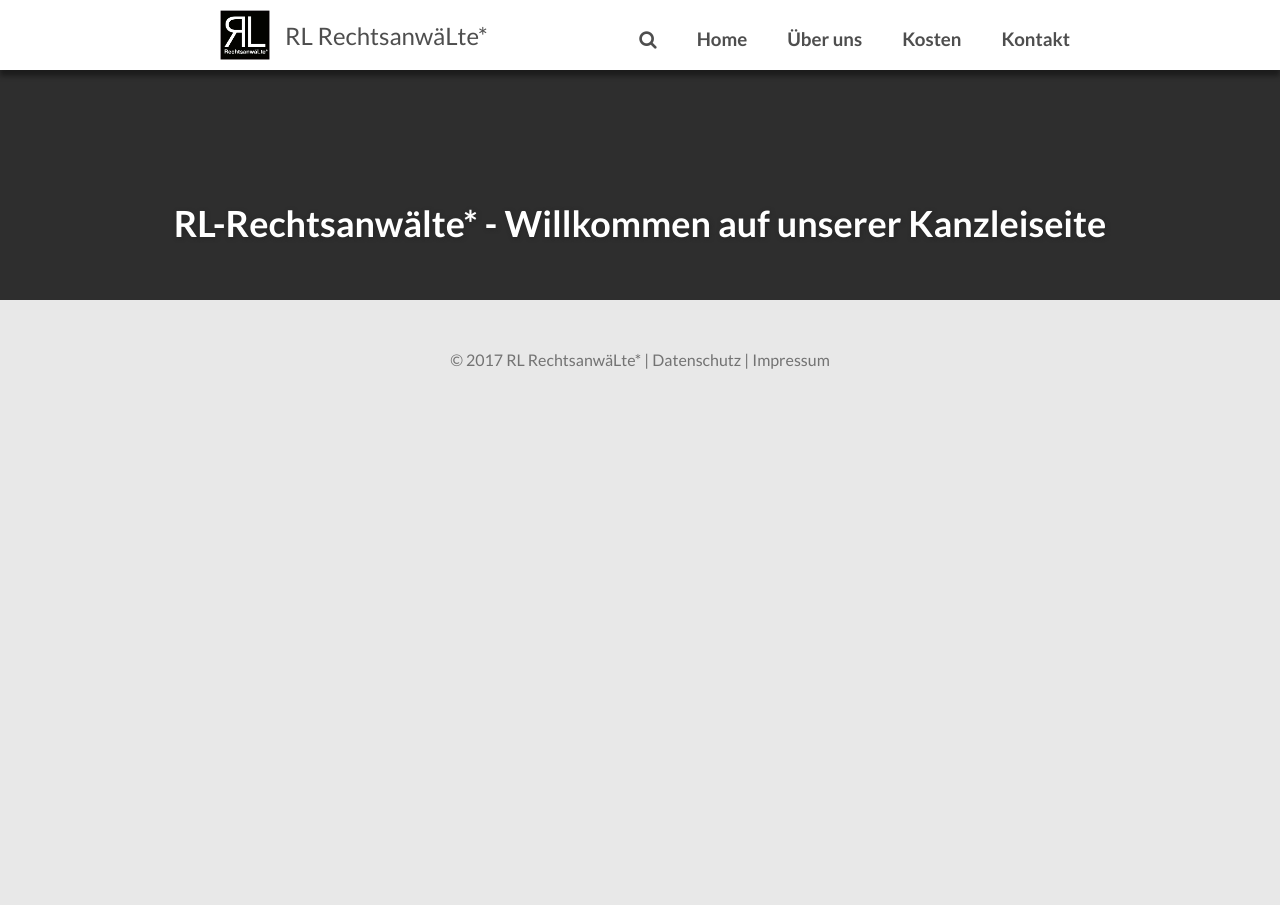
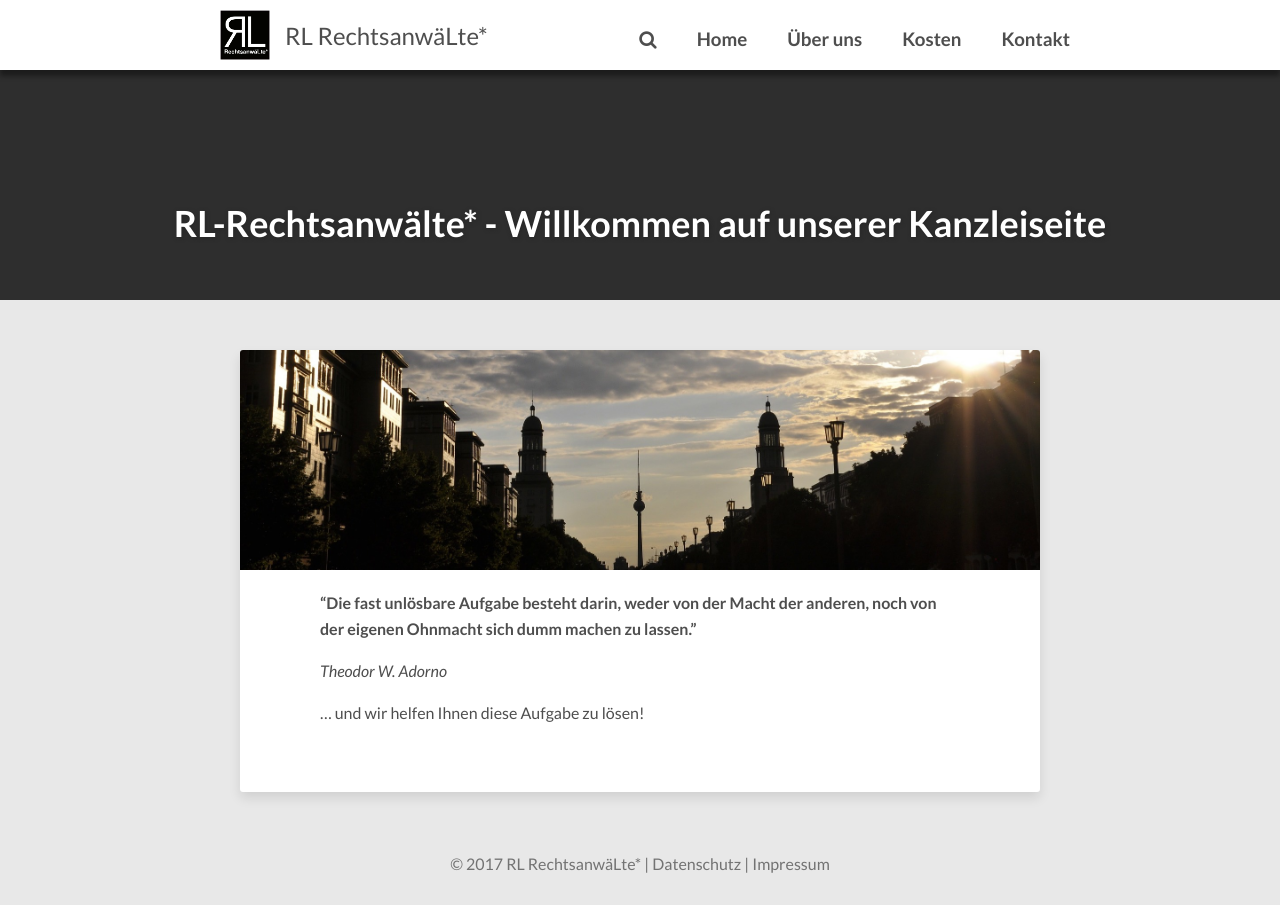
Before and after one commit to mi5-77/rl-rechtsanwaelte.de, a Jekyll site: the page built from index.md, in a window 1280 px wide. Built offline with Jekyll 4.4.1, drawn with Linux system fonts in a browser that asks for light colours.

Commit message:
move adorno quote to own page

```diff
--- a/_layouts/page.html
+++ b/_layouts/page.html
@@ -7,7 +7,7 @@
 {% include head.html %}
 </head>
 
-<body id="page">
+<body id="page" {% if page.image.feature %}class="feature"{% endif %}>
 
 {% include browser-upgrade.html %}
 {% include header.html %}
@@ -15,6 +15,12 @@
 <div id="main" role="main">
   <article class="hentry">
     <div class="entry-content">
+        {% if page.image.feature %}
+            <div class="entry-image-index">
+              <img src="{{ site.url }}/images/{{ page.image.feature }}" alt="{{ page.title }}">
+              {% if page.image.credit %}<div class="image-credit">Image source: <a target="_blank" href="{{ page.image.creditlink }}">{{ page.image.credit }}</a></div><!-- /.image-credit -->{% endif %}
+            </div>
+        {% endif %}
       {{ content }}
     </div><!-- /.entry-content -->
     {% if page.comments != false and site.disqus_shortname %}<section id="disqus_thread"></section><!-- /#disqus_thread -->{% endif %}
--- a/index.html
+++ /dev/null
@@ -1,44 +0,0 @@
----
-layout: home
-title: "RL-Rechtsanwälte* - Willkommen auf unserer Kanzleiseite"
-description: "Rechtsanwälte für Rechtsanwalt, Strafrecht, Verkehrsrecht, Ordnungsrecht, Versammlungsrecht, Datenschutzrecht, Hochschulrecht"
-tags: [Rechtsanwalt, Strafrecht, Verkehrsrecht, Ordnungsrecht, Versammlungsrecht, Datenschutzrecht, Hochschulrecht]
----
-
-{% for post in paginator.posts %}
-<article class="hentry">
-  <header>
-    {% if post.image.feature %}
-      <div class="entry-image-index">
-        <a href="{{ site.url }}{{ post.url }}" title="{{ post.title }}"><img src="{{ site.url }}/images/{{ post.image.feature }}" alt="{{ post.title }}"></a>
-        {% if post.image.credit %}<div class="image-credit">Image source: <a target="_blank" href="{{ post.image.creditlink }}">{{ post.image.credit }}</a></div><!-- /.image-credit -->{% endif %}
-
-      </div><!-- /.entry-image -->
-    {% endif %}
-    <div class="entry-meta">
-      {% if site.reading_time %}
-      <span class="entry-reading-time">
-        <i class="fa fa-clock-o"></i>
-        {% assign readtime = post.content | strip_html | number_of_words | divided_by:site.words_per_minute %}
-        Reading time ~{% if readtime <= 1 %}1 minute{% else %}{{ readtime }} minutes{% endif %}
-      </span><!-- /.entry-reading-time -->
-      {% endif %}
-    </div><!-- /.entry-meta -->
-    {% if post.link %}
-      <h1 class="entry-title"><a href="{{ site.url }}{{ post.url }}" class="permalink" rel="bookmark" title="{{ post.title }}"><i class="fa fa-bookmark"></i></a> <a href="{{ post.link }}">{{ post.title }}</a></h1>
-    {% else %}
-      <h1 class="entry-title"><a href="{{ site.url }}{{ post.url }}" rel="bookmark" title="{{ post.title }}" itemprop="url">{{ post.title }}</a></h1>
-    {% endif %}
-  </header>
-  <div class="entry-content">
-      {{ post.excerpt }}
-      {% if post.content contains "<!-- more -->" %}
-          <div align="center">
-              <div markdown="0"><a href="{{ site.url }}{{ post.url }}" class="btn btn-info">Continue Reading ...</a></div>
-          </div>
-      {% endif %}
-  </div><!-- /.entry-content -->
-</article><!-- /.hentry -->
-{% endfor %}
-
-{% include pagination.html %}
--- /dev/null
+++ b/index.md
@@ -0,0 +1,16 @@
+---
+layout: page
+title: "RL-Rechtsanwälte* - Willkommen auf unserer Kanzleiseite"
+description: "Rechtsanwälte für Rechtsanwalt, Strafrecht, Verkehrsrecht, Ordnungsrecht, Versammlungsrecht, Datenschutzrecht, Hochschulrecht"
+tags: [Rechtsanwalt, Strafrecht, Verkehrsrecht, Ordnungsrecht, Versammlungsrecht, Datenschutzrecht, Hochschulrecht]
+image:
+    feature: home.jpg
+    credit:
+    creditlink:
+---
+
+**"Die fast unlösbare Aufgabe besteht darin, weder von der Macht der anderen, noch von der eigenen Ohnmacht sich dumm machen zu lassen."**
+
+_Theodor W. Adorno_
+
+... und wir helfen Ihnen diese Aufgabe zu lösen!
```
Also changed, not shown: _posts/2017-01-01-.md (deleted, +0 -17 lines).
